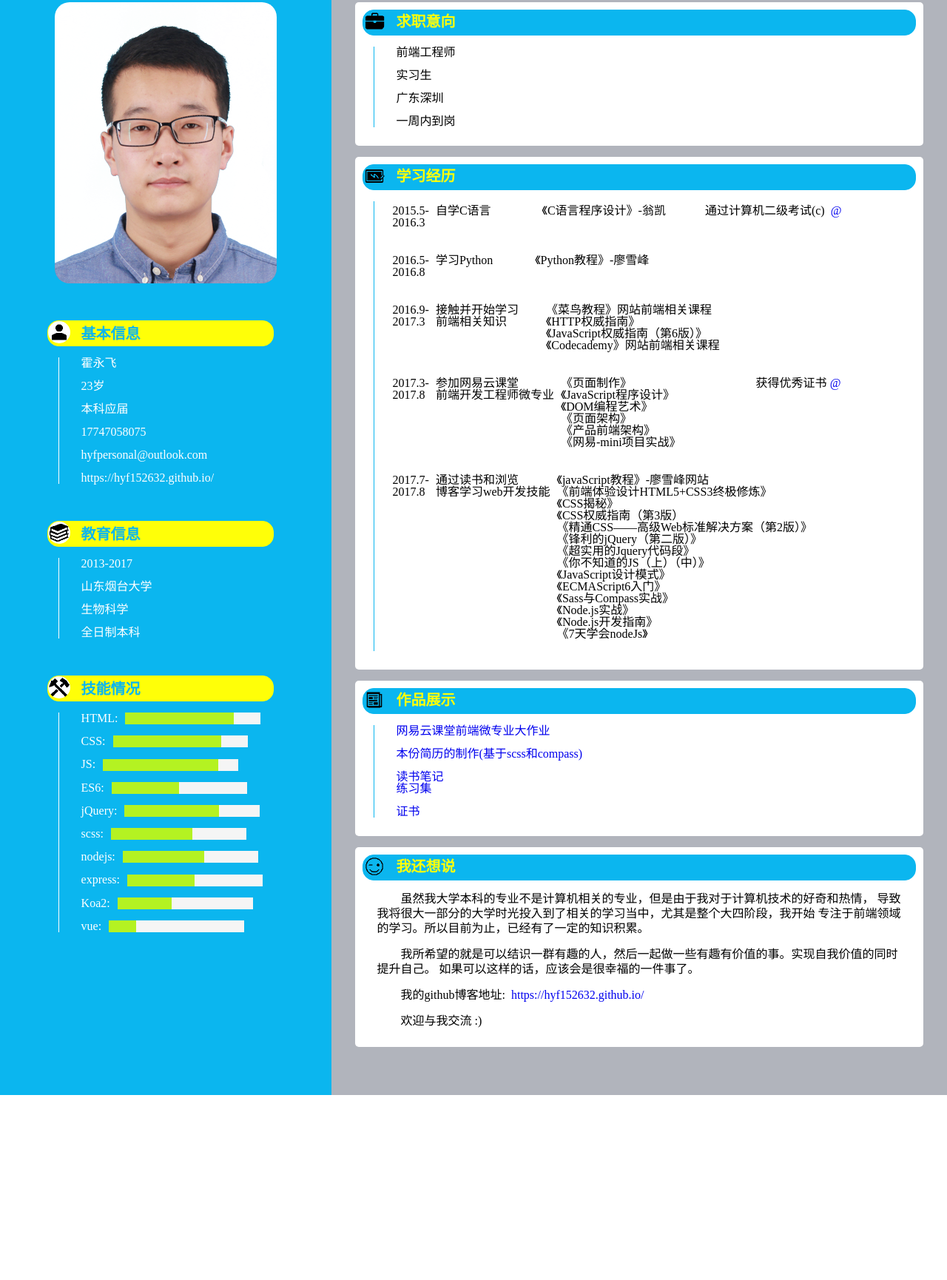
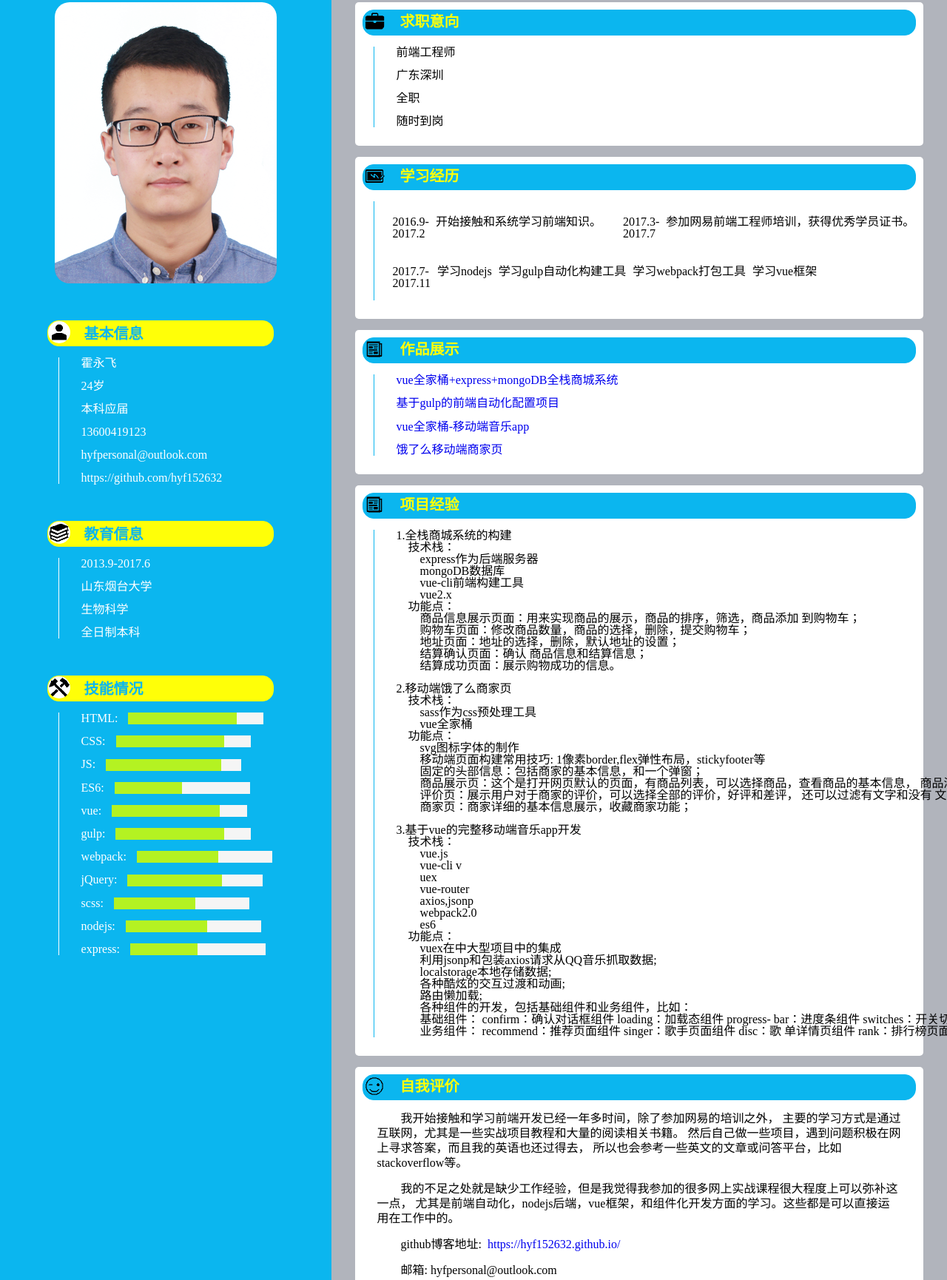
Before and after one commit to hyf152632/hyf152632.github.io, a plain HTML site: page index.html in a window 1280 px wide. Shown: the part 47-1777 px from the top of the page at 74% size. Before the commit the page ends 1527 px from the top, so only its background shows below. Drawn offline with Linux system fonts and the light colour scheme.

Commit message:
change it

```diff
--- a/index.html
+++ b/index.html
@@ -1,5 +1,6 @@
 <!DOCTYPE html>
 <html lang="en">
+
 <head>
     <meta charset="UTF-8">
     <meta name="viewport" content="width=device-width, initial-scale=1.0">
@@ -8,152 +9,243 @@
     <link rel="stylesheet" href="resume/stylesheets/screen.css">
 
 </head>
+
 <body>
     <figure class="wrap">
         <section class="personal_info">
             <figure class="picture">
             </figure>
             <figure class="basic_info">
-            <figcaption><h1><span></span><span>基本信息</span></h1></figcaption>
+                <figcaption>
+                    <h1>
+                        <span></span>
+                        <span>基本信息</span>
+                    </h1>
+                </figcaption>
                 <ul>
                     <li>霍永飞</li>
-                <li>23岁</li>
+                    <li>24岁</li>
                     <li>本科应届</li>
-                <li>17747058075</li>
+                    <li>13600419123</li>
                     <li>hyfpersonal@outlook.com</li>
-                <li>https://hyf152632.github.io/</li>
+                    <li>https://github.com/hyf152632</li>
                 </ul>
             </figure>
             <figure class="edu_info">
-            <figcaption><h1><span></span><span>教育信息</span></h1></figcaption>
+                <figcaption>
+                    <h1>
+                        <span></span>
+                        <span>教育信息</span>
+                    </h1>
+                </figcaption>
                 <ul>
-                <li>2013-2017</li>
+                    <li>2013.9-2017.6</li>
                     <li>山东烟台大学</li>
                     <li>生物科学</li>
                     <li>全日制本科</li>
                 </ul>
             </figure>
             <figure class="skill_info">
-            <figcaption><h1><span></span><span>技能情况</span></h1></figcaption>
+                <figcaption>
+                    <h1>
+                        <span></span>
+                        <span>技能情况</span>
+                    </h1>
+                </figcaption>
                 <ul>
-                <li>HTML:<progress max="100" value="80" >80%</progress></li>
-                <li>CSS:<progress max="100" value="80">80%</progress></li>
-                <li>JS:<progress max="100" value="85">85%</progress></li>
-                <li>ES6:<progress max="100" value="50">50%</progress></li>
-                <li>jQuery:<progress max="100" value="70">70%</progress></li>
-                <li>scss:<progress max="100" value="60">60%</progress></li>
-                <li>nodejs:<progress max="100" value="60">60%</progress></li>
-                <li>express:<progress max="100" value="50">50%</progress></li>
-                <li>Koa2:<progress max="100" value="40">40%</progress></li>
-                <li>vue:<progress max="100" value="20">20%</progress></li>
+                    <li>HTML:
+                        <progress max="100" value="80">80%</progress>
+                    </li>
+                    <li>CSS:
+                        <progress max="100" value="80">80%</progress>
+                    </li>
+                    <li>JS:
+                        <progress max="100" value="85">85%</progress>
+                    </li>
+                    <li>ES6:
+                        <progress max="100" value="50">80%</progress>
+                    </li>
+                    <li>vue:
+                        <progress max="100" value="80">80%</progress>
+                    </li>
+                    <li>gulp:
+                        <progress max="100" value="80">80%</progress>
+                    </li>
+                    <li>webpack:
+                        <progress max="100" value="60">60%</progress>
+                    </li>
+                    <li>jQuery:
+                        <progress max="100" value="70">70%</progress>
+                    </li>
+                    <li>scss:
+                        <progress max="100" value="60">60%</progress>
+                    </li>
+                    <li>nodejs:
+                        <progress max="100" value="60">60%</progress>
+                    </li>
+                    <li>express:
+                        <progress max="100" value="50">50%</progress>
+                    </li>
                 </ul>
             </figure>
         </section>
         <section class="exper_info">
             <figure class="job_info">
-            <figcaption><h1><span></span><span>求职意向</span></h1></figcaption>
+                <figcaption>
+                    <h1>
+                        <span></span>
+                        <span>求职意向</span>
+                    </h1>
+                </figcaption>
                 <ul>
                     <li>前端工程师</li>
-                <li>实习生</li>
                     <li>广东深圳</li>
-                <li>一周内到岗</li>
+                    <li>全职</li>
+                    <li>随时到岗</li>
                 </ul>
             </figure>
             <figure class="learn_exper">
-            <figcaption><h1><span></span><span>学习经历</span></h1></figcaption>
+                <figcaption>
+                    <h1>
+                        <span></span>
+                        <span>学习经历</span>
+                    </h1>
+                </figcaption>
                 <ul>
 
-                <li><ul>
-                    <li>2015.5-<br>2016.3</li>
-                    <li>自学C语言&nbsp;&nbsp;&nbsp;&nbsp;&nbsp;&nbsp;&nbsp;&nbsp;&nbsp;&nbsp;</li>
-                    <li>&nbsp;&nbsp;&nbsp;&nbsp;&nbsp;《C语言程序设计》-翁凯</li>
-                    <li>&nbsp;&nbsp;&nbsp;&nbsp;&nbsp;&nbsp;&nbsp;&nbsp;&nbsp;&nbsp;&nbsp;通过计算机二级考试(c)<span><a href="http://url.cn/54HgQCN" target="__blank" title="查看证书" style="text-decoration:none;"> &nbsp;@</a></span></li>
-                </ul></li>
-                <li><ul>
-                    <li>2016.5-<br>2016.8</li>
-                    <li>学习Python&nbsp;&nbsp;&nbsp;&nbsp;&nbsp;&nbsp;</li>
-                    <li>&nbsp;&nbsp;&nbsp;&nbsp;&nbsp;&nbsp;《Python教程》-廖雪峰</li>
-                    <li></li>
-                </ul></li>
                     <li>
                         <ul>
-                        <li>2016.9-<br>2017.3</li>
-                        <li>接触并开始学习<br>前端相关知识&nbsp;&nbsp;&nbsp;&nbsp;&nbsp;&nbsp;&nbsp;&nbsp;&nbsp;&nbsp;&nbsp;</li>
-                        <li>
-                            <span>《菜鸟教程》网站前端相关课程<br><span>
-                            <span>《HTTP权威指南》<br></span>
-                            <span>《JavaScript权威指南（第6版）》<br></span>
-                            <span>《Codecademy》网站前端相关课程<br></span>
-                            </li>
-                        <li></li>
+                            <li>2016.9-
+                                <br>2017.2</li>
+                            <li>开始接触和系统学习前端知识。</li>
                         </ul>
                     </li>
                     <li>
                         <ul>
-                        <li>2017.3-<br>2017.8</li>
-                        <li>参加网易云课堂<br>前端开发工程师微专业</li>
-                        <li>
-                            <span>《页面制作》<br></span>
-                            <span>《JavaScript程序设计》<br></span>
-                            <span>《DOM编程艺术》<br></span>
-                            <span>《页面架构》<br></span>
-                            <span>《产品前端架构》<br></span>
-                            <span>《网易-mini项目实战》<br></span>
-                        </li>
-                        <li>&nbsp;&nbsp;&nbsp;&nbsp;&nbsp;&nbsp;
-                             &nbsp;&nbsp;&nbsp;&nbsp;&nbsp;&nbsp;&nbsp;
-                             &nbsp;&nbsp;&nbsp;&nbsp;&nbsp;&nbsp;&nbsp;&nbsp;获得优秀证书<span><a href="http://url.cn/5QCuS4V" target="__blank" title="微专业证书" style="text-decoration: none;">&nbsp;@</a><span></li>
+                            <li>2017.3-
+                                <br>2017.7</li>
+                            <li>参加网易前端工程师培训，获得优秀学员证书。</li>
                         </ul>
                     </li>
                     <li>
                         <ul>
-                        <li>2017.7-<br>2017.8</li>
-                        <li>通过读书和浏览<br>博客学习web开发技能</li>
-                        <li>
-
-                                <span>《javaScript教程》-廖雪峰网站<br></span>
-                                <span>《前端体验设计HTML5+CSS3终极修炼》<br></span>
-                                <span>《CSS揭秘》<br></span>
-                                <span>《CSS权威指南（第3版）<br></span>
-                                <span>《精通CSS——高级Web标准解决方案（第2版）》<br></span>
-                                <span>《锋利的jQuery（第二版）》<br></span>
-                                <span>《超实用的Jquery代码段》<br></span>
-                                <span>《你不知道的JS（上）（中）》<br></span>
-                                <span>《JavaScript设计模式》<br></span>
-                                <span>《ECMAScript6入门》<br></span>
-                                <span>《Sass与Compass实战》<br></span>
-                                <span>《Node.js实战》<br></span>
-                                <span>《Node.js开发指南》<br></span>
-                                <span>《7天学会nodeJs》<br></span>
-
-                        </li>
-                        <li></li>
+                            <li>2017.7-
+                                <br>2017.11</li>
+                            <li>学习nodejs</li>
+                            <li>学习gulp自动化构建工具</li>
+                            <li>学习webpack打包工具</li>
+                            <li>学习vue框架</li>
                         </ul>
                     </li>
                 </ul>
             </figure>
             <figure class="produce_exhib">
-            <figcaption><h1><span></span><span>作品展示</span></h1></figcaption>
+                <figcaption>
+                    <h1>
+                        <span></span>
+                        <span>作品展示</span>
+                    </h1>
+                </figcaption>
                 <ul>
-                <li><a href="https://github.com/hyf152632/Netease-front-end-mini-action" target="__blank" style="text-decoration: none;">网易云课堂前端微专业大作业</a></li>
-                <li><a href="https://github.com/hyf152632/my_resume" target="__blank" style="text-decoration: none"> 本份简历的制作(基于scss和compass)</a></li>
-                <li><a href="https://github.com/hyf152632/my-learning-notes" target="__blank" style="text-decoration: none;"> 读书笔记</li>
-                <li><a href="https://github.com/hyf152632/my-study-demos" target="__blank" style="text-decoration: none;">  练习集</a></li>
-                <li><a href="http://url.cn/5oWqgqR" target="__blank" title="我的证书" style="text-decoration: none" >证书</a></li>
+                    <li>
+                        <a href="http://imooc.51purse.com/#/goods" target="__blank" style="text-decoration: none"> vue全家桶+express+mongoDB全栈商城系统</a>
+                    </li>
+                    <li>
+                        <a href="https://github.com/hyf152632/boilerplate_gulp" target="__blank" style="text-decoration: none;"> 基于gulp的前端自动化配置项目
+                    </li>
+                    <br>
+                    <li>
+                        <a href="https://share.weiyun.com/bc5ea80801dea1cf25d829868874b3a4" target="__blank" style="text-decoration: none;"> vue全家桶-移动端音乐app</a>
+                    </li>
+                    <li>
+                        <a href="https://share.weiyun.com/d4ff89bfdb8be17b72a3eb006077cc71" target="__blank" title="我的证书" style="text-decoration: none">饿了么移动端商家页</a>
+                    </li>
+                </ul>
+            </figure>
+            <figure class="produce_exhib">
+                <figcaption>
+                    <h1>
+                        <span></span>
+                        <span>项目经验</span>
+                    </h1>
+                </figcaption>
+                <ul>
+                    <li>
+                        <h2>1.全栈商城系统的构建</h2>
+<pre>
+    技术栈：
+        express作为后端服务器
+        mongoDB数据库
+        vue-cli前端构建工具
+        vue2.x
+    功能点：
+        商品信息展示页面：用来实现商品的展示，商品的排序，筛选，商品添加 到购物车；
+        购物车页面：修改商品数量，商品的选择，删除，提交购物车；
+        地址页面：地址的选择，删除，默认地址的设置；
+        结算确认页面：确认 商品信息和结算信息；
+        结算成功页面：展示购物成功的信息。</pre>
+                    </li>
+                    <li>
+                        <h2> 2.移动端饿了么商家页</h2>
+<pre>
+    技术栈：
+        sass作为css预处理工具
+        vue全家桶
+    功能点：
+        svg图标字体的制作
+        移动端页面构建常用技巧: 1像素border,flex弹性布局，stickyfooter等
+        固定的头部信息：包括商家的基本信息，和一个弹窗；
+        商品展示页：这个是打开网页默认的页面，有商品列表，可以选择商品，查看商品的基本信息， 商品添加到购物车，购物车的结算，购物车修 改商品数量；
+        评价页：展示用户对于商家的评价，可以选择全部的评价，好评和差评， 还可以过滤有文字和没有 文字的评价
+        商家页：商家详细的基本信息展示，收藏商家功能；
+</pre>
+                    </li>
+                    <li>
+                        <h2>3.基于vue的完整移动端音乐app开发</h2>
+<pre>
+    技术栈：
+        vue.js
+        vue-cli v
+        uex
+        vue-router
+        axios,jsonp
+        webpack2.0
+        es6
+    功能点：
+        vuex在中大型项目中的集成
+        利用jsonp和包装axios请求从QQ音乐抓取数据;
+        localstorage本地存储数据;
+        各种酷炫的交互过渡和动画;
+        路由懒加载;
+        各种组件的开发，包括基础组件和业务组件，比如：
+        基础组件： confirm：确认对话框组件 loading：加载态组件 progress- bar：进度条组件 switches：开关切换组件 search-box：搜索框组件
+        业务组件： recommend：推荐页面组件 singer：歌手页面组件 disc：歌 单详情页组件 rank：排行榜页面组件 search：搜索页面组件
+</pre>
+                    </li>
                 </ul>
             </figure>
             <figure class="self_intro">
-            <figcaption><h1><span></span><span>我还想说</span></h1></figcaption>
-            <p>虽然我大学本科的专业不是计算机相关的专业，但是由于我对于计算机技术的好奇和热情，
-                导致我将很大一部分的大学时光投入到了相关的学习当中，尤其是整个大四阶段，我开始
-                专注于前端领域的学习。所以目前为止，已经有了一定的知识积累。</p>
-            <p>我所希望的就是可以结识一群有趣的人，然后一起做一些有趣有价值的事。实现自我价值的同时提升自己。
-                如果可以这样的话，应该会是很幸福的一件事了。</p>
-            <p>我的github博客地址: <a href="https://hyf152632.github.io/" target="__blank" style="text-decoration: none;">&nbsp;https://hyf152632.github.io/</a></p>
+                <figcaption>
+                    <h1>
+                        <span></span>
+                        <span>自我评价</span>
+                    </h1>
+                </figcaption>
+                <p>我开始接触和学习前端开发已经一年多时间，除了参加网易的培训之外， 主要的学习方式是通过互联网，尤其是一些实战项目教程和大量的阅读相关书籍。 然后自己做一些项目，遇到问题积极在网上寻求答案，而且我的英语也还过得去，
+                    所以也会参考一些英文的文章或问答平台，比如stackoverflow等。
+                </p>
+                <p>我的不足之处就是缺少工作经验，但是我觉得我参加的很多网上实战课程很大程度上可以弥补这一点， 尤其是前端自动化，nodejs后端，vue框架，和组件化开发方面的学习。这些都是可以直接运用在工作中的。
+                </p>
+                <p>github博客地址:
+                    <a href="https://hyf152632.github.io/" target="__blank" style="text-decoration: none;">&nbsp;https://hyf152632.github.io/</a>
+                </p>
+                <p>邮箱: hyfpersonal@outlook.com</p>
+                <p>手机:13600419123</p>
                 <p>欢迎与我交流 :)</p>
             </figure>
 
         </section>
     </figure>
 </body>
+
 </html>
```
Lines whose indentation alone changed are shown as unchanged.
